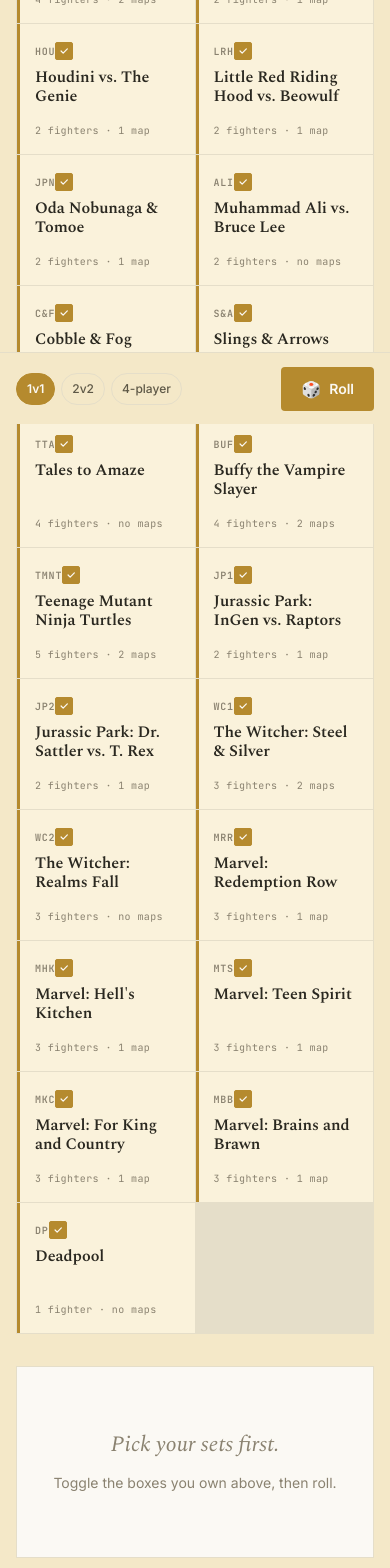
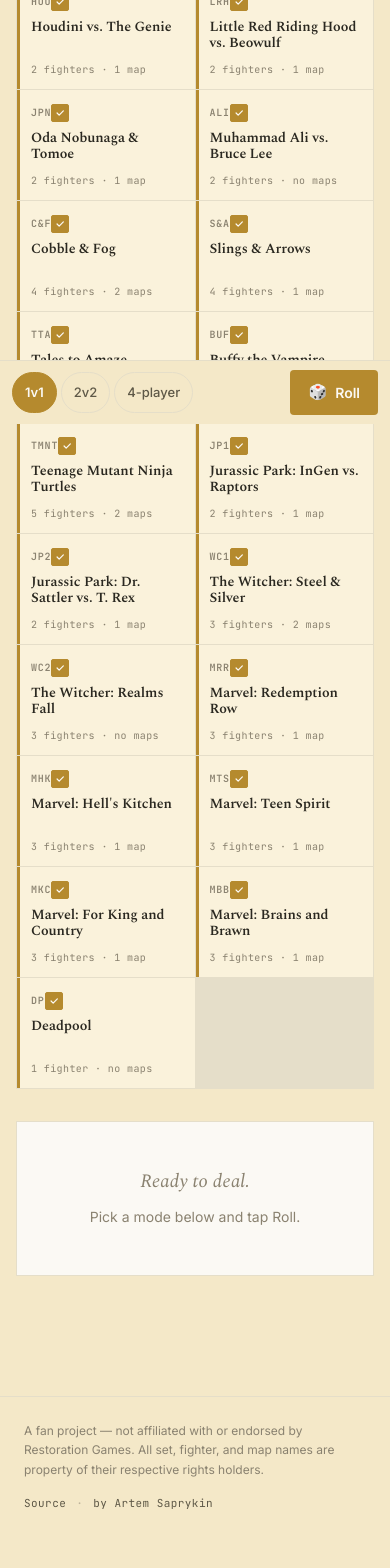
Before and after one commit to Arwolfik/unmatched-web, a React (Vite) app: page / in a window 390 px wide. Shown: the part 420-1988 px from the top of the page. After the commit the page ends 1955 px from the top, so only its background shows below. Built offline with nearby package versions, Linux system fonts and the light colour scheme.

Commit message:
v0.1: card stamps + corner ticks + italic set caption + footer disclaimer + mobile polish

```diff
--- a/src/App.tsx
+++ b/src/App.tsx
@@ -150,12 +150,31 @@
         ) : (
           !error && (
             <div className="empty">
-              <div className="empty-text">{s.emptyTitle}</div>
-              <div className="empty-sub">{s.emptySub}</div>
+              <div className="empty-text">
+                {selected.length === 0 ? s.emptyTitle : s.readyTitle}
+              </div>
+              <div className="empty-sub">
+                {selected.length === 0 ? s.emptySub : s.readySub}
+              </div>
             </div>
           )
         )}
       </main>
+
+      <footer className="footer">
+        <div className="footer-inner">
+          <p className="footer-disclaimer">{s.footerDisclaimer}</p>
+          <p className="footer-meta">
+            <a href="https://github.com/Arwolfik/unmatched-web" target="_blank" rel="noopener">
+              {s.footerSource}
+            </a>
+            <span className="footer-dot" aria-hidden="true">·</span>
+            <a href="https://saprykin.tech" target="_blank" rel="noopener">
+              {s.footerAuthor}
+            </a>
+          </p>
+        </div>
+      </footer>
 
       <StickyBar
         lang={lang}
--- a/src/components/ResultPanel.tsx
+++ b/src/components/ResultPanel.tsx
@@ -56,6 +56,10 @@
               key={`${idx}-${f.setId}-${f.char}`}
               className={`fighter-card stagger-${idx + 1}`}
             >
+              <div className="card-corners" aria-hidden="true">
+                <span /><span /><span /><span />
+              </div>
+              {set && <div className="card-stamp">{set.code}</div>}
               <span
                 className="player-label"
                 contentEditable
@@ -75,35 +79,28 @@
                 {playerNames[idx]?.trim() || s.playerN(idx + 1)}
               </span>
               <h3 className="fighter-name">{f.char}</h3>
-              <div className="fighter-set">
-                {set && <span className="fighter-set-code">{set.code}</span>}
-                {set && <span>·</span>}
-                {set && <span>{set.name[lang]}</span>}
-              </div>
+              <div className="card-sep" aria-hidden="true" />
+              {set && <div className="fighter-set">{set.name[lang]}</div>}
             </article>
           );
         })}
       </div>
 
-      {result.map && (
-        <article className="map-card">
-          <div className="map-label">{s.mapLabel}</div>
-          <h3 className="map-name">{result.map.name}</h3>
-          <div className="map-set">
-            {(() => {
-              const set = SET_BY_ID.get(result.map.setId);
-              if (!set) return null;
-              return (
-                <>
-                  <span className="map-set-code">{set.code}</span>
-                  <span>·</span>
-                  <span>{set.name[lang]}</span>
-                </>
-              );
-            })()}
-          </div>
-        </article>
-      )}
+      {result.map && (() => {
+        const set = SET_BY_ID.get(result.map.setId);
+        return (
+          <article className="map-card">
+            <div className="card-corners" aria-hidden="true">
+              <span /><span /><span /><span />
+            </div>
+            {set && <div className="card-stamp">{set.code}</div>}
+            <div className="map-label">{s.mapLabel}</div>
+            <h3 className="map-name">{result.map.name}</h3>
+            <div className="card-sep" aria-hidden="true" />
+            {set && <div className="map-set">{set.name[lang]}</div>}
+          </article>
+        );
+      })()}
 
       <div className="reroll-bar" role="group" aria-label={s.rerollAll}>
         {result.fighters.map((_, idx) => (
--- a/src/lib/i18n.ts
+++ b/src/lib/i18n.ts
@@ -29,6 +29,8 @@
   // empty / errors
   emptyTitle: string;
   emptySub: string;
+  readyTitle: string;
+  readySub: string;
   errNoSets: string;
   errNoMaps: string;
   errNoQuadMaps: string;
@@ -38,6 +40,10 @@
   // nav
   themeLight: string;
   themeDark: string;
+  // footer
+  footerDisclaimer: string;
+  footerSource: string;
+  footerAuthor: string;
 }
 
 const en: Strings = {
@@ -64,6 +70,8 @@
   playerN: (n) => `Player ${n}`,
   emptyTitle: 'Pick your sets first.',
   emptySub: 'Toggle the boxes you own above, then roll.',
+  readyTitle: 'Ready to deal.',
+  readySub: 'Pick a mode below and tap Roll.',
   errNoSets: 'No sets selected. Pick at least one to roll.',
   errNoMaps: 'None of your selected sets include any maps. Add a set with a map.',
   errNoQuadMaps: 'None of your selected sets include a 4-player map. Add a bigger box (Battle of Legends, Cobble & Fog, Marvel, etc.).',
@@ -72,6 +80,10 @@
     `Roll complete: ${fighters.join(', ')}${map ? ` on ${map}` : ''}.`,
   themeLight: 'Light theme',
   themeDark: 'Dark theme',
+  footerDisclaimer:
+    'A fan project — not affiliated with or endorsed by Restoration Games. All set, fighter, and map names are property of their respective rights holders.',
+  footerSource: 'Source',
+  footerAuthor: 'by Artem Saprykin',
 };
 
 const ru: Strings = {
@@ -111,6 +123,8 @@
   playerN: (n) => `Игрок ${n}`,
   emptyTitle: 'Сначала выберите наборы.',
   emptySub: 'Отметьте свои коробки выше — и бросайте.',
+  readyTitle: 'Готово к раздаче.',
+  readySub: 'Выбери режим ниже и нажми «Бросить».',
   errNoSets: 'Не выбрано ни одного набора. Отметьте хотя бы один.',
   errNoMaps: 'В выбранных наборах нет полей. Добавьте набор с полем.',
   errNoQuadMaps: 'Ни в одном из выбранных наборов нет полей для 4 игроков. Добавьте крупный набор (Битва легенд, Булыжники и туман, Marvel и т.д.).',
@@ -119,6 +133,10 @@
     `Бросок: ${fighters.join(', ')}${map ? ` на ${map}` : ''}.`,
   themeLight: 'Светлая тема',
   themeDark: 'Тёмная тема',
+  footerDisclaimer:
+    'Фан-проект — не аффилирован с Restoration Games. Названия наборов, бойцов и карт принадлежат правообладателям.',
+  footerSource: 'Исходники',
+  footerAuthor: 'автор: Артём Сапрыкин',
 };
 
 const TABLE: Record<Lang, Strings> = { en, ru };
--- a/src/styles/app.css
+++ b/src/styles/app.css
@@ -375,9 +375,9 @@
 
 .fighter-card {
   background: var(--surface);
-  padding: 28px 24px;
+  padding: 30px 24px 22px;
   position: relative;
-  min-height: 200px;
+  min-height: 220px;
   display: flex; flex-direction: column;
   animation: fade-in var(--t-base) var(--ease) backwards;
 }
@@ -395,16 +395,28 @@
   margin-bottom: 14px;
   display: inline-flex; align-items: center; gap: 4px;
   cursor: text;
-  border-bottom: 1px dashed transparent;
-  padding-bottom: 1px;
+  border-bottom: 1px dashed var(--border);
+  padding-bottom: 2px;
   transition: border-color var(--t-fast), color var(--t-fast);
+  /* Editable affordance — subtle pencil hint */
+  position: relative;
 }
-.player-label:hover { border-bottom-color: var(--border-strong); }
+.player-label::after {
+  content: '✎';
+  font-family: var(--font-body);
+  font-size: 11px;
+  font-weight: 400;
+  margin-left: 4px;
+  opacity: 0.5;
+  display: inline;
+}
+.player-label:hover { border-bottom-color: var(--border-strong); color: var(--text-2); }
 .player-label[contenteditable='true']:focus {
   outline: none;
   border-bottom-color: var(--accent);
   color: var(--text);
 }
+.player-label[contenteditable='true']:focus::after { display: none; }
 
 .fighter-name {
   font-family: var(--font-display);
@@ -417,18 +429,54 @@
   word-break: break-word;
 }
 .fighter-set {
+  font-family: var(--font-display);
+  font-style: italic;
+  font-weight: 400;
+  font-size: 13px;
+  color: var(--text-2);
+  margin-top: auto;
+}
+.card-sep {
+  width: 24px; height: 1px;
+  background: var(--border-strong);
+  margin-top: auto;
+  margin-bottom: 8px;
+}
+
+/* Card-as-object decorations */
+.card-stamp {
+  position: absolute;
+  top: 14px; right: 16px;
   font-family: var(--font-mono);
   font-size: 10px;
-  color: var(--text-3);
-  letter-spacing: 0.06em;
-  text-transform: uppercase;
-  margin-top: auto;
-  display: flex; align-items: center; gap: 6px;
+  font-weight: 600;
+  letter-spacing: 0.12em;
+  color: var(--accent);
+  padding: 3px 7px 2px;
+  border: 1px solid var(--accent);
+  border-radius: 2px;
+  z-index: 1;
 }
-.fighter-set-code {
+[data-theme='dark'] .card-stamp {
+  border-color: var(--accent);
   color: var(--accent);
-  font-weight: 600;
 }
+
+/* Tiny corner ticks — subtle "physical card" affordance */
+.card-corners {
+  position: absolute; inset: 0;
+  pointer-events: none;
+}
+.card-corners > span {
+  position: absolute;
+  width: 7px; height: 7px;
+  border: 1px solid var(--border-strong);
+  opacity: 0.7;
+}
+.card-corners > span:nth-child(1) { top: 5px;    left: 5px;    border-right: 0; border-bottom: 0; }
+.card-corners > span:nth-child(2) { top: 5px;    right: 5px;   border-left:  0; border-bottom: 0; }
+.card-corners > span:nth-child(3) { bottom: 5px; left: 5px;    border-right: 0; border-top:    0; }
+.card-corners > span:nth-child(4) { bottom: 5px; right: 5px;   border-left:  0; border-top:    0; }
 
 /* Map card */
 .map-card {
@@ -459,14 +507,14 @@
   margin-bottom: 8px;
 }
 .map-set {
-  font-family: var(--font-mono);
-  font-size: 10px;
-  color: var(--text-3);
-  letter-spacing: 0.06em;
-  text-transform: uppercase;
-  display: flex; align-items: center; gap: 6px;
+  font-family: var(--font-display);
+  font-style: italic;
+  font-weight: 400;
+  font-size: 13px;
+  color: var(--text-2);
 }
-.map-set-code { color: var(--accent); font-weight: 600; }
+.map-card { position: relative; padding: 26px 24px 20px; }
+.map-card .card-sep { margin-top: 8px; }
 
 /* Reroll bar */
 .reroll-bar {
@@ -606,6 +654,43 @@
 .btn-primary .die { font-size: 16px; }
 
 /* ============================================================
+   FOOTER
+   ============================================================ */
+
+.footer {
+  border-top: 1px solid var(--border);
+  margin-top: 32px;
+  padding: 24px;
+}
+.footer-inner {
+  max-width: var(--container);
+  margin: 0 auto;
+  display: flex; align-items: baseline; justify-content: space-between;
+  gap: 16px; flex-wrap: wrap;
+}
+.footer-disclaimer {
+  font-size: 12px;
+  color: var(--text-3);
+  line-height: 1.6;
+  max-width: 720px;
+}
+.footer-meta {
+  font-family: var(--font-mono);
+  font-size: 11px;
+  letter-spacing: 0.04em;
+  color: var(--text-3);
+  display: flex; align-items: center; gap: 10px;
+  white-space: nowrap;
+}
+.footer-meta a {
+  color: var(--text-2);
+  text-decoration: none;
+  transition: color var(--t-fast);
+}
+.footer-meta a:hover { color: var(--accent); }
+.footer-dot { opacity: 0.5; }
+
+/* ============================================================
    ANIMATIONS
    ============================================================ */
 
@@ -633,16 +718,52 @@
   .fighters-row.cols-4 { grid-template-columns: repeat(2, minmax(0, 1fr)); }
 }
 @media (max-width: 600px) {
-  main { padding: 24px 16px calc(var(--sticky-h) + 24px); }
+  :root { --sticky-h: 64px; }
+  main { padding: 20px 16px calc(var(--sticky-h) + 24px); }
   .nav { padding: 0 16px; }
-  .sticky-bar { padding: 0 16px; padding-bottom: env(safe-area-inset-bottom); }
+  .nav-logo span:not(.nav-logo-mark) { font-size: 16px; }
+  .sticky-bar {
+    padding: 0 12px;
+    padding-bottom: env(safe-area-inset-bottom);
+  }
+  .sticky-inner { gap: 8px; }
   .sets-grid { grid-template-columns: repeat(2, minmax(0, 1fr)); }
+  .set-card { min-height: 110px; padding: 14px 14px 12px; }
+  .set-name { font-size: 14px; }
+
   .fighters-row, .fighters-row.cols-4 { grid-template-columns: minmax(0, 1fr); }
-  .fighter-card { padding: 20px 18px; min-height: 0; }
+  .fighter-card { padding: 22px 18px; min-height: 0; }
   .map-card { padding: 18px; }
-  .mode-tab { padding: 6px 10px; font-size: 12px; }
+
+  /* Compact pills, but keep 44px touch target via padding-top/bottom */
+  .mode-tabs { gap: 4px; }
+  .mode-tab {
+    padding: 10px 12px;
+    font-size: 13px;
+    border-radius: var(--radius-pill);
+  }
   .mode-tab .mono { display: none; }
-  .btn-primary { padding: 10px 20px; font-size: 14px; }
-  .section-title { font-size: 20px; }
-  .reroll-btn { font-size: 12px; padding: 12px 8px; gap: 4px; }
+  .btn-primary { padding: 11px 18px; font-size: 14px; }
+  .btn-primary .die { font-size: 15px; }
+
+  .section-title { font-size: 19px; }
+  .section-head { gap: 8px 12px; row-gap: 6px; }
+  .section-controls { gap: 12px; }
+
+  /* Reroll bar — wrap into a 2-up grid so labels stay readable */
+  .reroll-bar {
+    grid-template-columns: repeat(2, minmax(0, 1fr));
+  }
+  .reroll-btn {
+    font-size: 13px; padding: 12px 8px; gap: 6px;
+    min-height: 44px;
+  }
+
+  .empty { padding: 48px 20px; }
+  .empty-text { font-size: 19px; }
 }
+
+@media (max-width: 380px) {
+  .mode-tab { padding: 9px 8px; font-size: 12px; }
+  .nav-logo span:not(.nav-logo-mark) { font-size: 15px; }
+}
```
